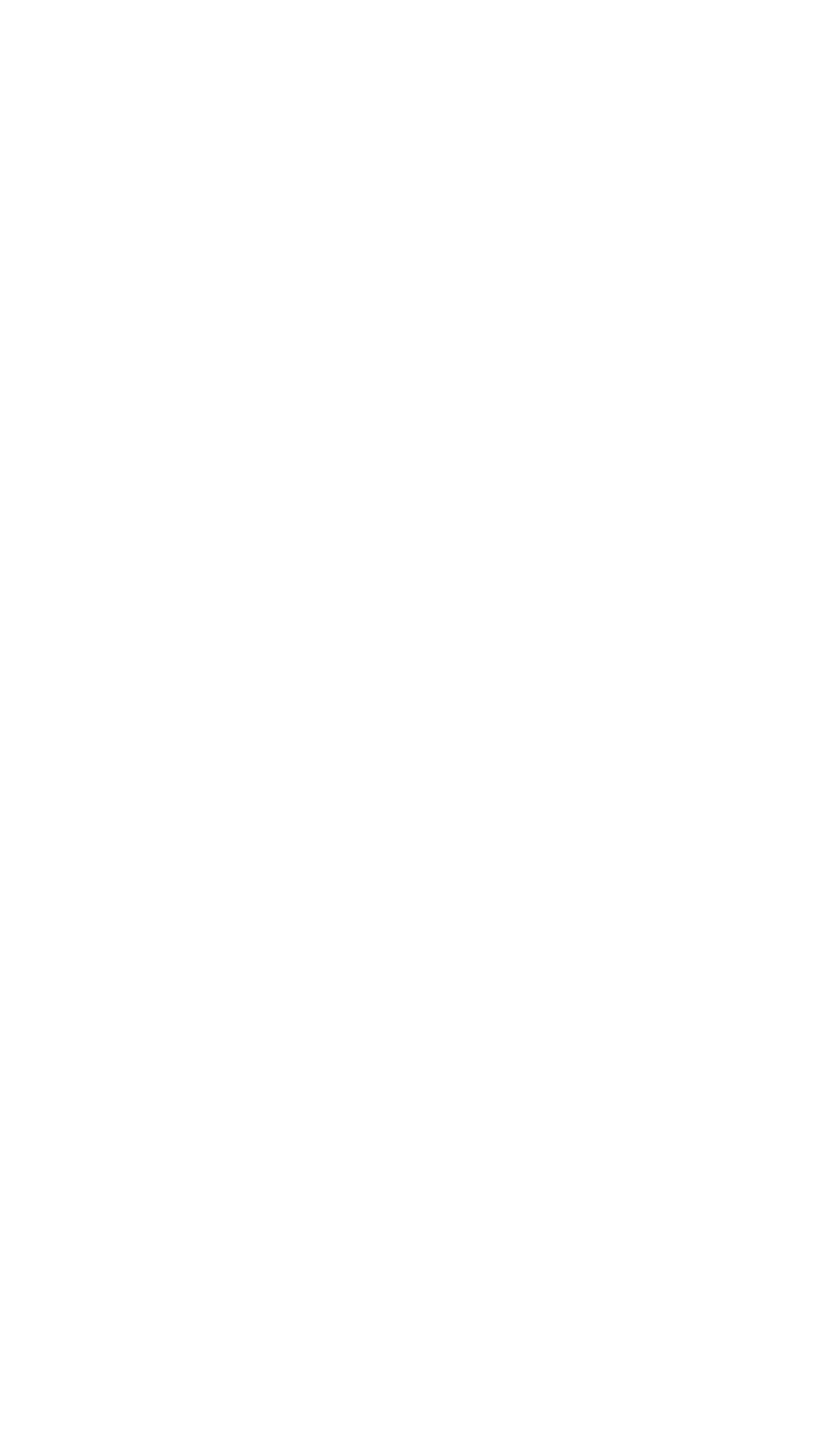
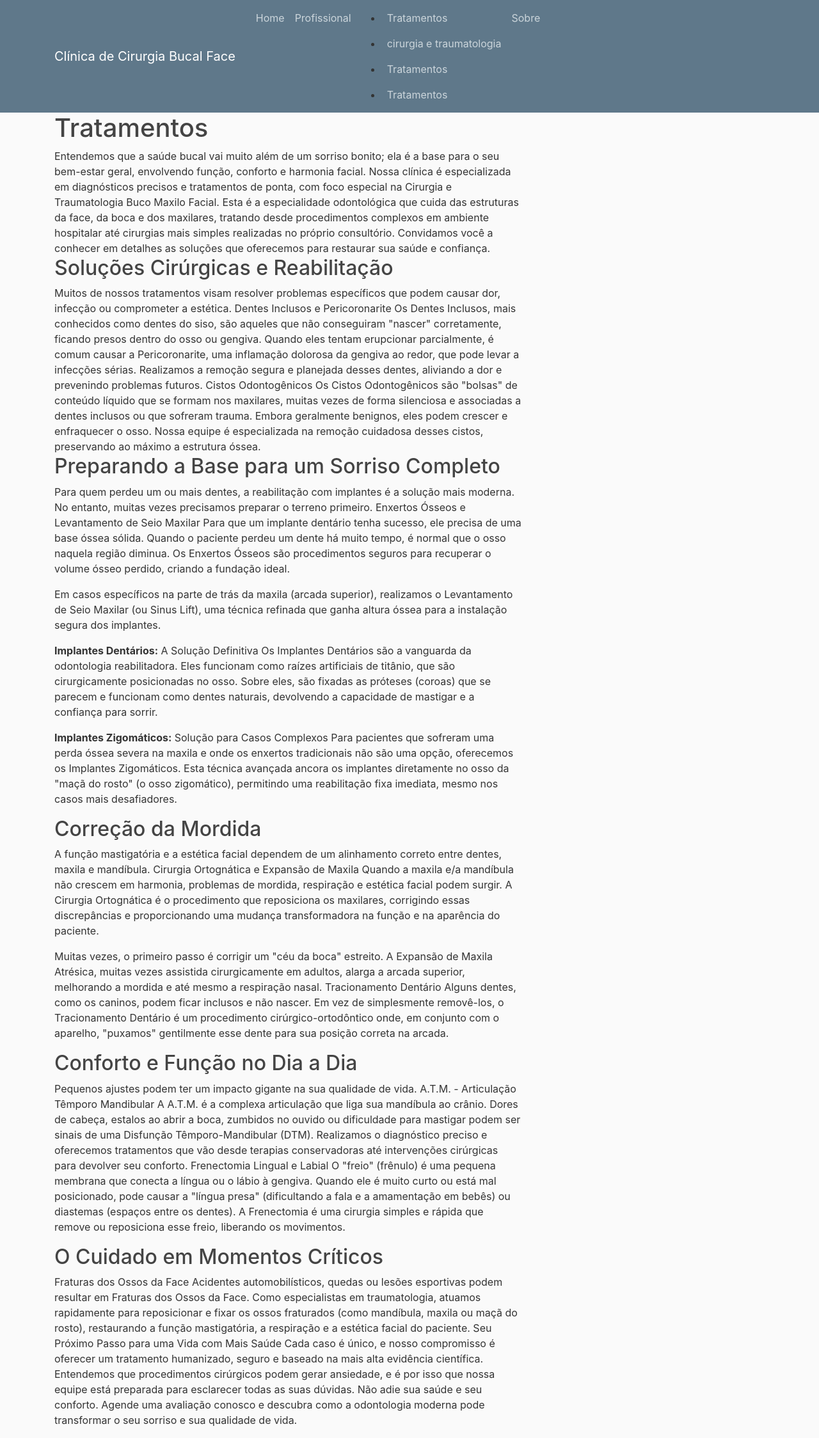
Before and after one commit to lucagorayeb/Projeto_clinica, a Django app: page /desease/ in a window 1280 px wide. Before the commit the page is empty. Shown: the whole page at 64% size. Before the commit the page ends 800 px from the top, so only its background shows below. Run offline with Django 5.2, Linux system fonts and the light colour scheme.

Commit message:
updating

```diff
--- a/clinica/templates/clinica/public/base.html
+++ b/clinica/templates/clinica/public/base.html
@@ -30,7 +30,12 @@
                 <div class="navbar-nav mr-auto">
                 <a class="nav-item nav-link" href="{% url 'clinica-home' %}">Home</a>
                 <a class="nav-item nav-link" href="{% url 'clinica-professional' %}">Profissional</a>
-                <a class="nav-item nav-link" href="{% url 'clinica-desease' %}">Tratamentos</a>
+                <ul>
+                    <li><a class="nav-item nav-link" href="{% url 'clinica-desease' %}">Tratamentos</a></li>
+                    <li><a class="nav-item nav-link" href="{% url 'clinica-desease-cirurgia-traumatologia'%}">cirurgia e traumatologia</a></li>
+                    <li><a class="nav-item nav-link" href="{% url 'clinica-desease-' %}">Tratamentos</a></li>
+                    <li><a class="nav-item nav-link" href="{% url 'clinica-desease-' %}">Tratamentos</a></li>
+                </ul>
                 <a class="nav-item nav-link" href="{% url 'clinica-about' %}">Sobre</a>
                 </div>
             </div>
--- a/clinica/templates/clinica/public/desease/base_desease.html
+++ b/clinica/templates/clinica/public/desease/base_desease.html
@@ -0,0 +1,71 @@
+{% extends "clinica/public/base.html" %}
+{% block content %}
+    <div>
+
+        <h1>Cuidado Avançado para o seu Sorriso e Saúde Facial: Conheça Nossos Tratamentos</h1>
+
+        <div>
+            Entendemos que a saúde bucal vai muito além de um sorriso bonito; ela é a base para o seu bem-estar geral, envolvendo função, conforto e harmonia facial.
+            Nossa clínica é especializada em diagnósticos precisos e tratamentos de ponta, com foco especial na Cirurgia e Traumatologia Buco Maxilo Facial. Esta é a especialidade odontológica que cuida das estruturas da face, da boca e dos maxilares, tratando desde procedimentos complexos em ambiente hospitalar até cirurgias mais simples realizadas no próprio consultório.
+            Convidamos você a conhecer em detalhes as soluções que oferecemos para restaurar sua saúde e confiança.
+        </div>
+
+        <div>
+            <h2>Soluções Cirúrgicas e Reabilitação</h2>
+
+            Muitos de nossos tratamentos visam resolver problemas específicos que podem causar dor, infecção ou comprometer a estética.
+            Dentes Inclusos e Pericoronarite Os Dentes Inclusos, mais conhecidos como dentes do siso, são aqueles que não conseguiram "nascer" corretamente, ficando presos dentro do osso ou gengiva. Quando eles tentam erupcionar parcialmente, é comum causar a Pericoronarite, uma inflamação dolorosa da gengiva ao redor, que pode levar a infecções sérias. Realizamos a remoção segura e planejada desses dentes, aliviando a dor e prevenindo problemas futuros.
+            Cistos Odontogênicos Os Cistos Odontogênicos são "bolsas" de conteúdo líquido que se formam nos maxilares, muitas vezes de forma silenciosa e associadas a dentes inclusos ou que sofreram trauma. Embora geralmente benignos, eles podem crescer e enfraquecer o osso. Nossa equipe é especializada na remoção cuidadosa desses cistos, preservando ao máximo a estrutura óssea.
+        </div>
+
+        <div>
+            <h2>Preparando a Base para um Sorriso Completo</h2>
+            <p>
+                Para quem perdeu um ou mais dentes, a reabilitação com implantes é a solução mais moderna. No entanto, muitas vezes precisamos preparar o terreno primeiro.
+                Enxertos Ósseos e Levantamento de Seio Maxilar Para que um implante dentário tenha sucesso, ele precisa de uma base óssea sólida. Quando o paciente perdeu um dente há muito tempo, é normal que o osso naquela região diminua. Os Enxertos Ósseos são procedimentos seguros para recuperar o volume ósseo perdido, criando a fundação ideal.
+            </p>
+            <p>
+                Em casos específicos na parte de trás da maxila (arcada superior), realizamos o Levantamento de Seio Maxilar (ou Sinus Lift), uma técnica refinada que ganha altura óssea para a instalação segura dos implantes.
+            </p>
+            <p>
+                <b>Implantes Dentários:</b> A Solução Definitiva Os Implantes Dentários são a vanguarda da odontologia reabilitadora. Eles funcionam como raízes artificiais de titânio, que são cirurgicamente posicionadas no osso. Sobre eles, são fixadas as próteses (coroas) que se parecem e funcionam como dentes naturais, devolvendo a capacidade de mastigar e a confiança para sorrir.
+            </p>
+            <p>
+                <b>Implantes Zigomáticos:</b> Solução para Casos Complexos Para pacientes que sofreram uma perda óssea severa na maxila e onde os enxertos tradicionais não são uma opção, oferecemos os Implantes Zigomáticos. Esta técnica avançada ancora os implantes diretamente no osso da "maçã do rosto" (o osso zigomático), permitindo uma reabilitação fixa imediata, mesmo nos casos mais desafiadores.
+            </p>
+        </div>
+
+        <div>
+            <h2>Correção da Mordida</h2>
+            <p>
+                A função mastigatória e a estética facial dependem de um alinhamento correto entre dentes, maxila e mandíbula.
+                Cirurgia Ortognática e Expansão de Maxila Quando a maxila e/a mandíbula não crescem em harmonia, problemas de mordida, respiração e estética facial podem surgir. A Cirurgia Ortognática é o procedimento que reposiciona os maxilares, corrigindo essas discrepâncias e proporcionando uma mudança transformadora na função e na aparência do paciente.
+            </p>
+            <p>
+                Muitas vezes, o primeiro passo é corrigir um "céu da boca" estreito. A Expansão de Maxila Atrésica, muitas vezes assistida cirurgicamente em adultos, alarga a arcada superior, melhorando a mordida e até mesmo a respiração nasal.
+                Tracionamento Dentário Alguns dentes, como os caninos, podem ficar inclusos e não nascer. Em vez de simplesmente removê-los, o Tracionamento Dentário é um procedimento cirúrgico-ortodôntico onde, em conjunto com o aparelho, "puxamos" gentilmente esse dente para sua posição correta na arcada.
+            </p>
+        </div>
+
+        <div>
+            <h2>Conforto e Função no Dia a Dia</h2>
+            <p>
+                Pequenos ajustes podem ter um impacto gigante na sua qualidade de vida.
+                A.T.M. - Articulação Têmporo Mandibular A A.T.M. é a complexa articulação que liga sua mandíbula ao crânio. Dores de cabeça, estalos ao abrir a boca, zumbidos no ouvido ou dificuldade para mastigar podem ser sinais de uma Disfunção Têmporo-Mandibular (DTM). Realizamos o diagnóstico preciso e oferecemos tratamentos que vão desde terapias conservadoras até intervenções cirúrgicas para devolver seu conforto.
+                Frenectomia Lingual e Labial O "freio" (frênulo) é uma pequena membrana que conecta a língua ou o lábio à gengiva. Quando ele é muito curto ou está mal posicionado, pode causar a "língua presa" (dificultando a fala e a amamentação em bebês) ou diastemas (espaços entre os dentes). A Frenectomia é uma cirurgia simples e rápida que remove ou reposiciona esse freio, liberando os movimentos.
+            </p>
+        </div>
+
+        <div>
+            <h2>O Cuidado em Momentos Críticos</h2>
+            <p>
+                Fraturas dos Ossos da Face Acidentes automobilísticos, quedas ou lesões esportivas podem resultar em Fraturas dos Ossos da Face. Como especialistas em traumatologia, atuamos rapidamente para reposicionar e fixar os ossos fraturados (como mandíbula, maxila ou maçã do rosto), restaurando a função mastigatória, a respiração e a estética facial do paciente.
+                Seu Próximo Passo para uma Vida com Mais Saúde
+                Cada caso é único, e nosso compromisso é oferecer um tratamento humanizado, seguro e baseado na mais alta evidência científica. Entendemos que procedimentos cirúrgicos podem gerar ansiedade, e é por isso que nossa equipe está preparada para esclarecer todas as suas dúvidas.
+                Não adie sua saúde e seu conforto. Agende uma avaliação conosco e descubra como a odontologia moderna pode transformar o seu sorriso e sua qualidade de vida.
+            </p>
+        </div>
+
+    </div>
+
+{% endblock content %}
--- a/clinica/urls.py
+++ b/clinica/urls.py
@@ -6,4 +6,5 @@ urlpatterns = [
     path('about/', views.about, name='clinica-about'),
     path('professional/', views.professional , name='clinica-professional'),
     path('desease/', views.desease, name='clinica-desease'),
+    path('desease/cirurgia-traumatologia', views.desease, name='clinica-desease-cirurgia-traumatologia'),
 ]
```
